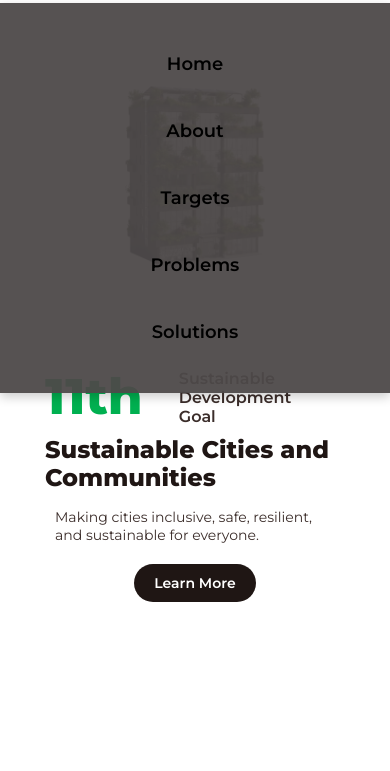
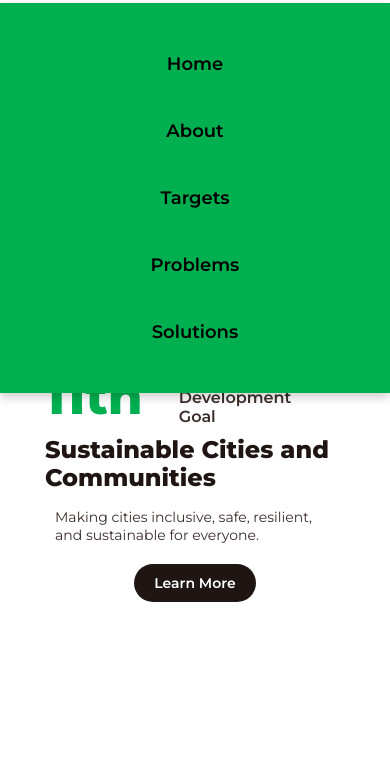
Before and after one commit to kristopheredora-cpu/sdg11-website, a plain HTML site: page index.html in a window 390 px wide. Both pictures are taken after a click on the element 344 px from the left and 50 px from the top of the page. Shown: the part 73-844 px from the top of the page. Drawn offline with Linux system fonts and the light colour scheme.

Commit message:
Update project

```diff
--- a/css/style.css
+++ b/css/style.css
@@ -518,7 +518,7 @@ footer {
   color: #fff;
   padding: 20px;
   font-family: Arial, sans-serif;
-  border-top: 4px solid #00b050;
+  border-top: 4px solid #00b050
 }
 
 .footer-message h2 {
@@ -598,7 +598,7 @@ footer {
     top: 60px;
     left: 0;
     width: 100vw;
-    background: rgba(77, 73, 73, 0.95);
+    background: #00b050;
     flex-direction: column;
     padding: 40px 0;
     gap: 25px;
--- a/index.html
+++ b/index.html
@@ -270,6 +270,7 @@
                   <h3>Contact</h3>
                   <p>Email: 202510763@gordoncollege.edu.ph</p>
                   <p>Phone: +63 960 827 4743</p>
+                  <p>Location: Gordon College, Olongapo City</p>
                </div>
             </div>
 
```
